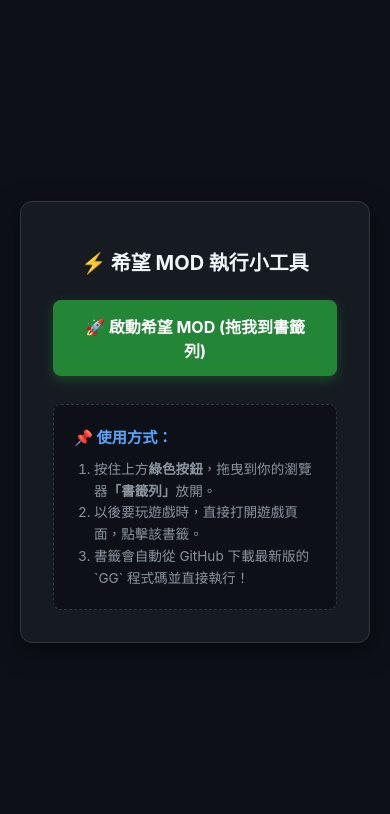
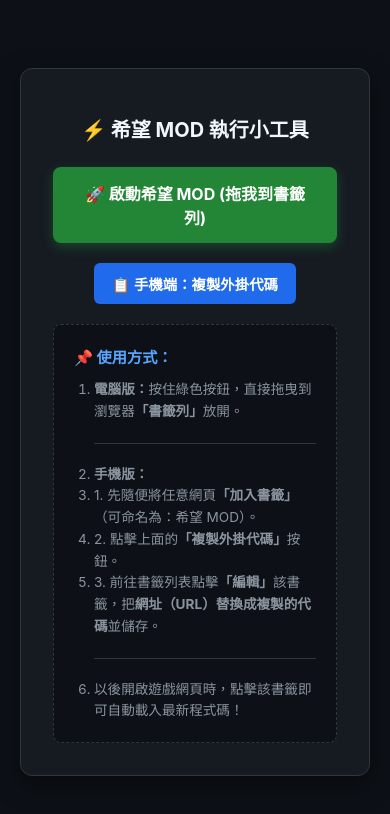
Before and after one commit to jack1988520-pixel/SEAL, a plain HTML site: page index.html in a window 390 px wide. Drawn offline with Linux system fonts and the light colour scheme.

Commit message:
Add copy button for mobile and update styles
Added mobile copy button and updated instructions.

```diff
--- a/index.html
+++ b/index.html
@@ -41,12 +41,27 @@
       font-weight: bold;
       text-decoration: none;
       border-radius: 8px;
-      margin-bottom: 28px;
+      margin-bottom: 20px;
       box-shadow: 0 4px 12px rgba(35, 134, 54, 0.4);
       cursor: move;
     }
     .bookmark-btn:hover {
       background-color: #2ea043;
+    }
+    .copy-btn {
+      background-color: #1f6beb;
+      color: #ffffff;
+      border: none;
+      padding: 10px 18px;
+      font-size: 0.9rem;
+      font-weight: bold;
+      border-radius: 6px;
+      cursor: pointer;
+      margin-bottom: 20px;
+      transition: background 0.2s;
+    }
+    .copy-btn:hover {
+      background-color: #388bfd;
     }
     .instructions {
       background-color: #0d1117;
@@ -68,25 +83,51 @@
       line-height: 1.6;
       color: #8b949e;
     }
+    .divider {
+      border-top: 1px solid #30363d;
+      margin: 20px 0;
+    }
   </style>
 </head>
 <body>
   <div class="card">
     <h1>⚡ 希望 MOD 執行小工具</h1>
 
-    <!-- 這個按鈕點下去會直接抓取 GitHub 上的 GG 原始碼並執行 -->
-    <a class="bookmark-btn" href="javascript:(function(){fetch('https://raw.githubusercontent.com/jack1988520-pixel/SEAL/refs/heads/main/SEAL?t='+Date.now()).then(r=>r.text()).then(c=>{var s=document.createElement('script');s.text=c;document.head.appendChild(s);console.log('✅ 放置天堂 MOD 已啟動');}).catch(e=>alert('❌ 載入失敗: '+e));})();">
+    <!-- 電腦端：拖曳按鈕 -->
+    <a class="bookmark-btn" href="javascript:(function(){fetch('https://raw.githubusercontent.com/jack1988520-pixel/SEAL/refs/heads/main/SEAL?t='+Date.now()).then(r=>r.text()).then(c=>{var s=document.createElement('script');s.text=c;document.head.appendChild(s);console.log('✅ 希望 MOD 已啟動');}).catch(e=>alert('❌ 載入失敗: '+e));})();">
       🚀 啟動希望 MOD (拖我到書籤列)
     </a>
+
+    <!-- 手機端：一鍵複製按鈕 -->
+    <div>
+      <button class="copy-btn" onclick="copyCode()">📋 手機端：複製外掛代碼</button>
+    </div>
 
     <div class="instructions">
       <h2>📌 使用方式：</h2>
       <ol>
-        <li>按住上方<b>綠色按鈕</b>，拖曳到你的瀏覽器<b>「書籤列」</b>放開。</li>
-        <li>以後要玩遊戲時，直接打開遊戲頁面，點擊該書籤。</li>
-        <li>書籤會自動從 GitHub 下載最新版的 `GG` 程式碼並直接執行！</li>
+        <li><b>電腦版：</b>按住綠色按鈕，直接拖曳到瀏覽器<b>「書籤列」</b>放開。</li>
+        <div class="divider"></div>
+        <li><b>手機版：</b></li>
+        <li>1. 先隨便將任意網頁<b>「加入書籤」</b>（可命名為：希望 MOD）。</li>
+        <li>2. 點擊上面的<b>「複製外掛代碼」</b>按鈕。</li>
+        <li>3. 前往書籤列表點擊<b>「編輯」</b>該書籤，把<b>網址（URL）替換成複製的代碼</b>並儲存。</li>
+        <div class="divider"></div>
+        <li>以後開啟遊戲網頁時，點擊該書籤即可自動載入最新程式碼！</li>
       </ol>
     </div>
   </div>
+
+  <script>
+    function copyCode() {
+      // 這裡自動抓取 <a> 標籤裡面的 href 內容（即 javascript:...）
+      const code = document.querySelector('.bookmark-btn').getAttribute('href');
+      navigator.clipboard.writeText(code).then(() => {
+        alert('✅ 程式碼已複製成功！\n請去編輯手機書籤，將網址貼換掉。');
+      }).catch(err => {
+        alert('❌ 複製失敗，請確認瀏覽器權限：' + err);
+      });
+    }
+  </script>
 </body>
 </html>
```
